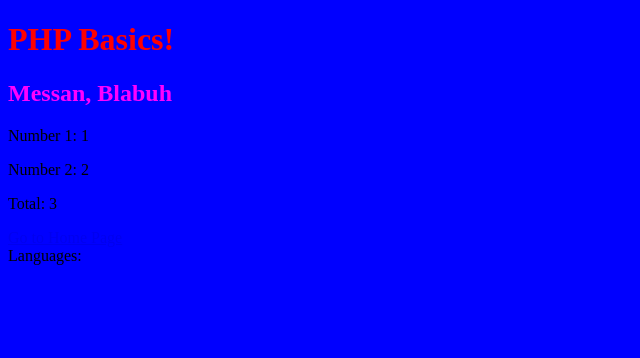
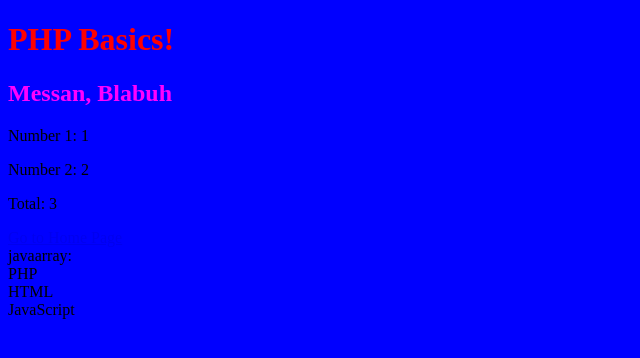
Before and after one commit to Ekuewarren/wdv341, a PHP site: page /wdv341/basic2.php in a window 1280 px wide. Shown: the top 358 px of the page, without its empty margins (0-640 px from the left). Run offline with PHP 8.4, Linux system fonts and the light colour scheme; data that the repository does not hold is empty.

Commit message:
midified2

```diff
--- a/basic2.php
+++ b/basic2.php
@@ -34,13 +34,13 @@ $app = array('PHP', 'HTML', 'JavaScript');
 
 // Step 2: Iterate over the PHP array to generate a JavaScript array
 echo "<script>";
-echo "var languages = [";
+echo "var javaarray = [";
 
 // Loop through the PHP array and output JavaScript array values
-foreach ($programmingLanguages as $index => $language) {
-    echo "'$language'";
-    if ($index < count($programmingLanguages) - 1) {
-        echo ", ";  // Add a comma if it's not the last element
+foreach ($app as $index => $javaarray) {
+    echo "'$javaarray'";
+    if ($index < count($app) - 1) {
+        echo ", ";
     }
 }
 
@@ -49,9 +49,9 @@ echo "];";
   // JavaScript function to display array
 echo "
 window.onload = function() {
-    var output = 'Languages: <br>';
-    for (var i = 0; i < languages.length; i++) {
-        output += languages[i] + '<br>';
+    var output = 'javaarray: <br>';
+    for (var i = 0; i < javaarray.length; i++) {
+        output += javaarray[i] + '<br>';
     }
     // use div element to display page
     var div = document.createElement('div');
```
